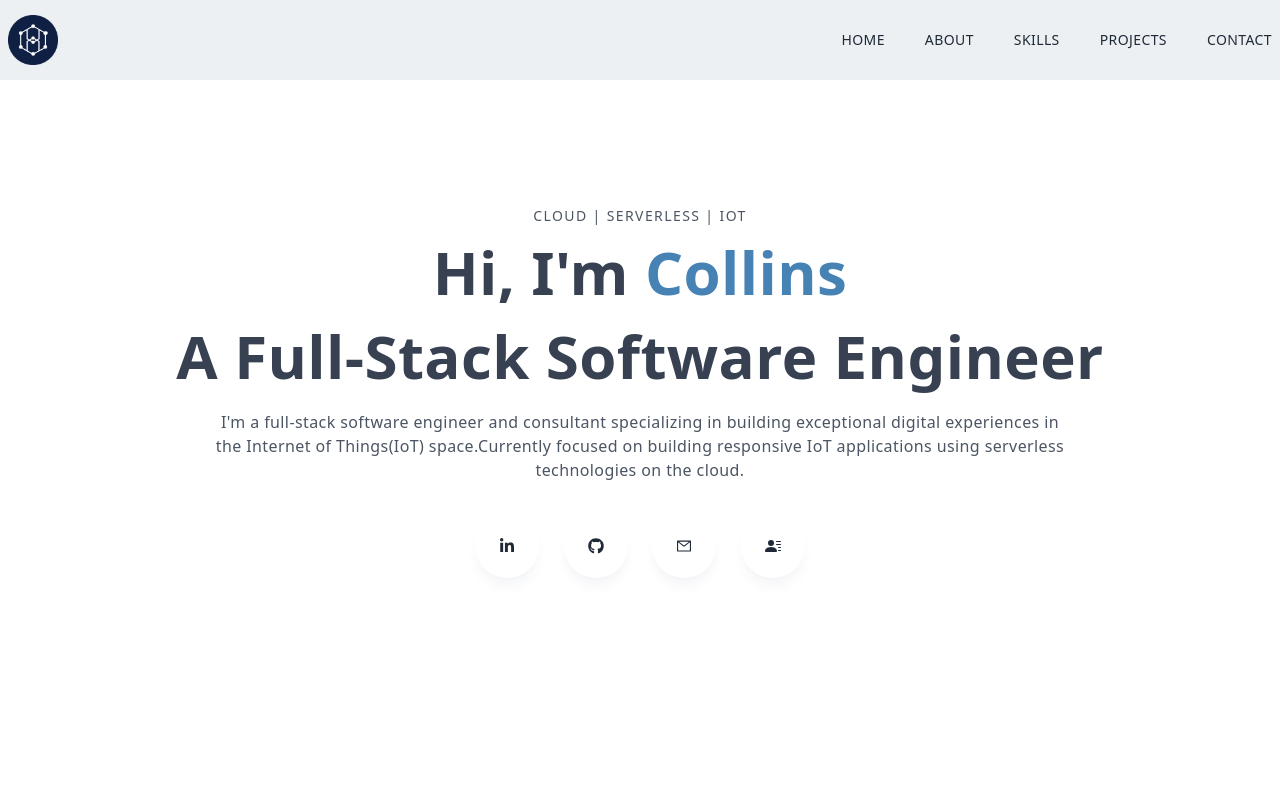
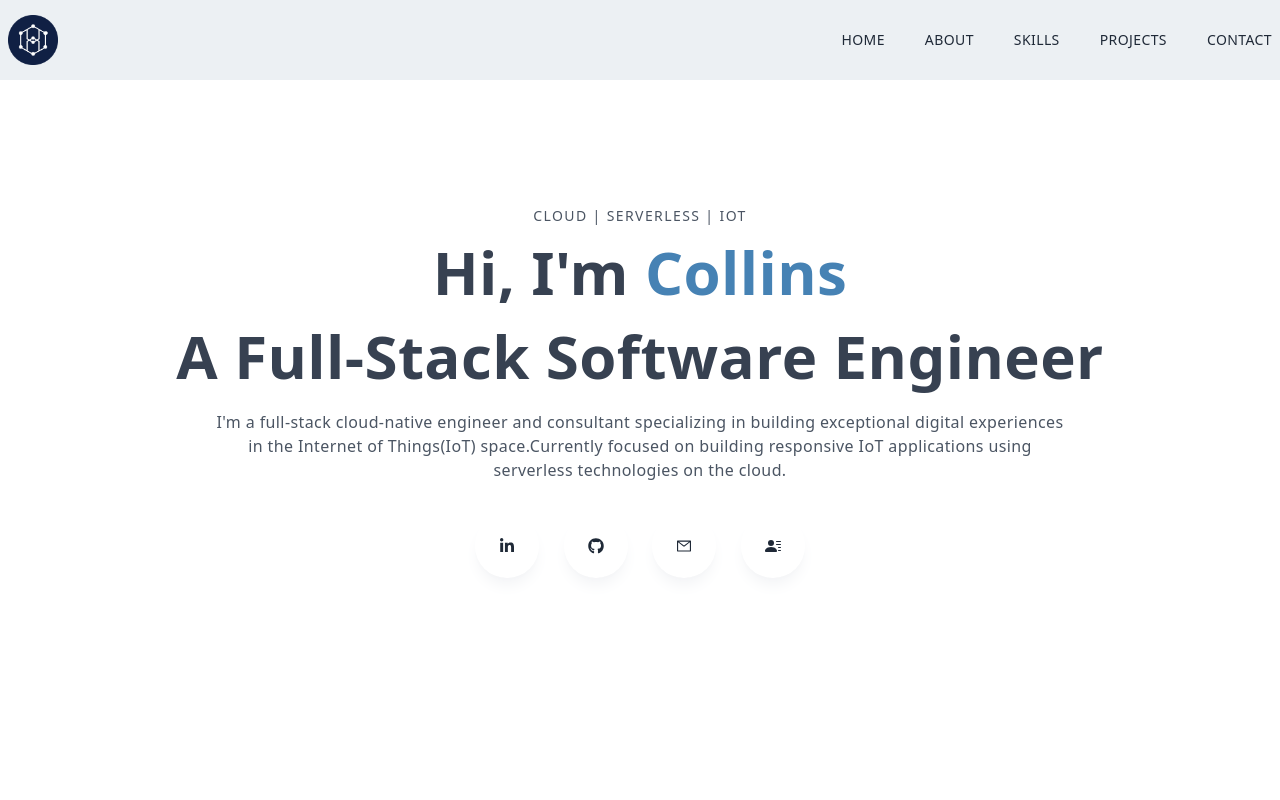
Before and after one commit to collinskrotich/portfolio-suning-nextjs-tailwindcss, a Next.js app: page / in a window 1280 px wide. Shown: the top 800 px of the page. Built offline with nearby package versions, Linux system fonts and the light colour scheme.

Commit message:
cloud-native

```diff
--- a/components/Main.jsx
+++ b/components/Main.jsx
@@ -18,7 +18,7 @@ const Main = () => {
                         A Full-Stack Software Engineer
                         </h1>
                         <p className="py-4 text-gray-600 max-w-[70%] m-auto">
-                           {"I'm a full-stack software engineer and consultant specializing in building exceptional digital experiences in the Internet of Things(IoT) space."}
+                           {"I'm a full-stack cloud-native engineer and consultant specializing in building exceptional digital experiences in the Internet of Things(IoT) space."}
                             {"Currently focused on building responsive IoT applications using serverless technologies on the cloud."}
                         </p>
                         <div className="flex items-center justify-between max-w-[330px] m-auto py-4">
```
